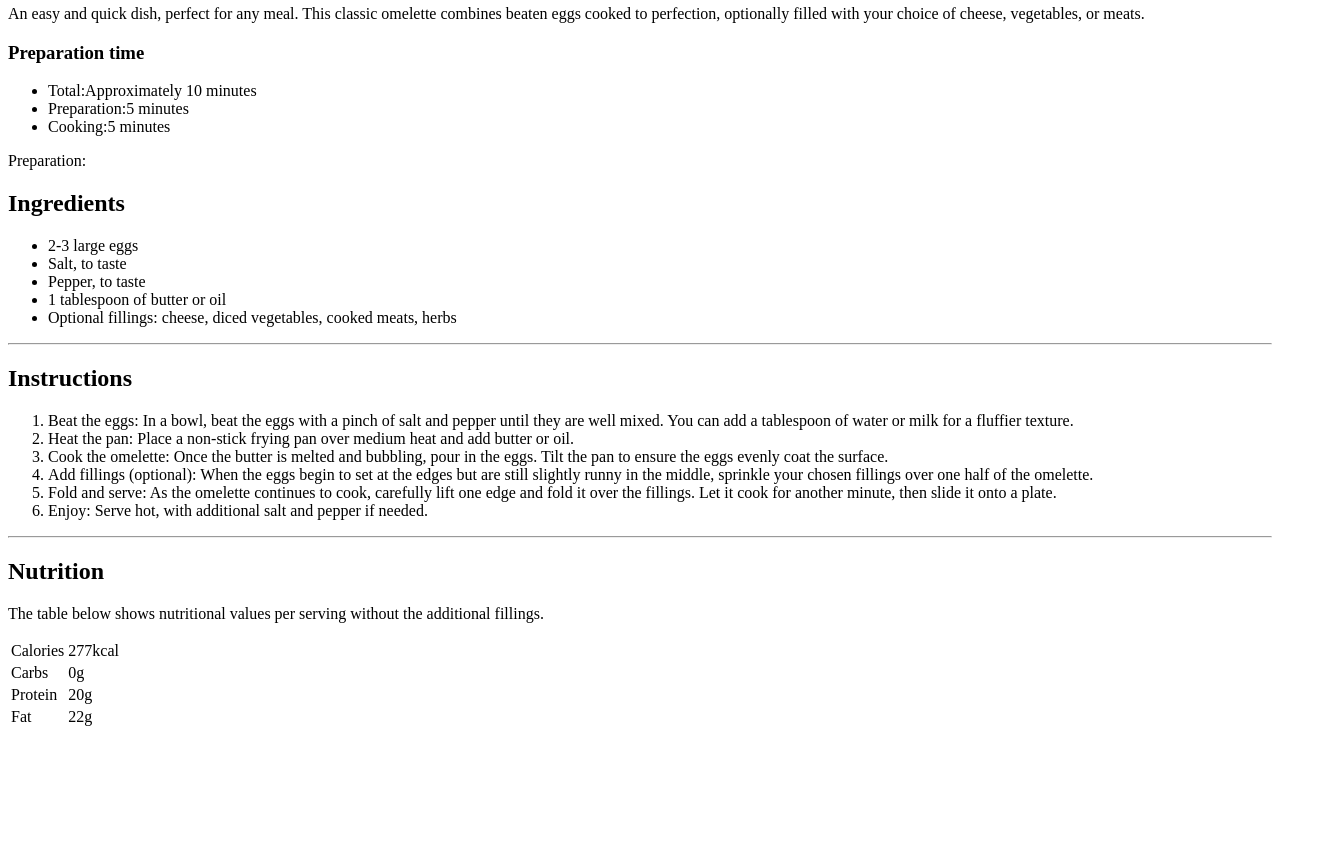
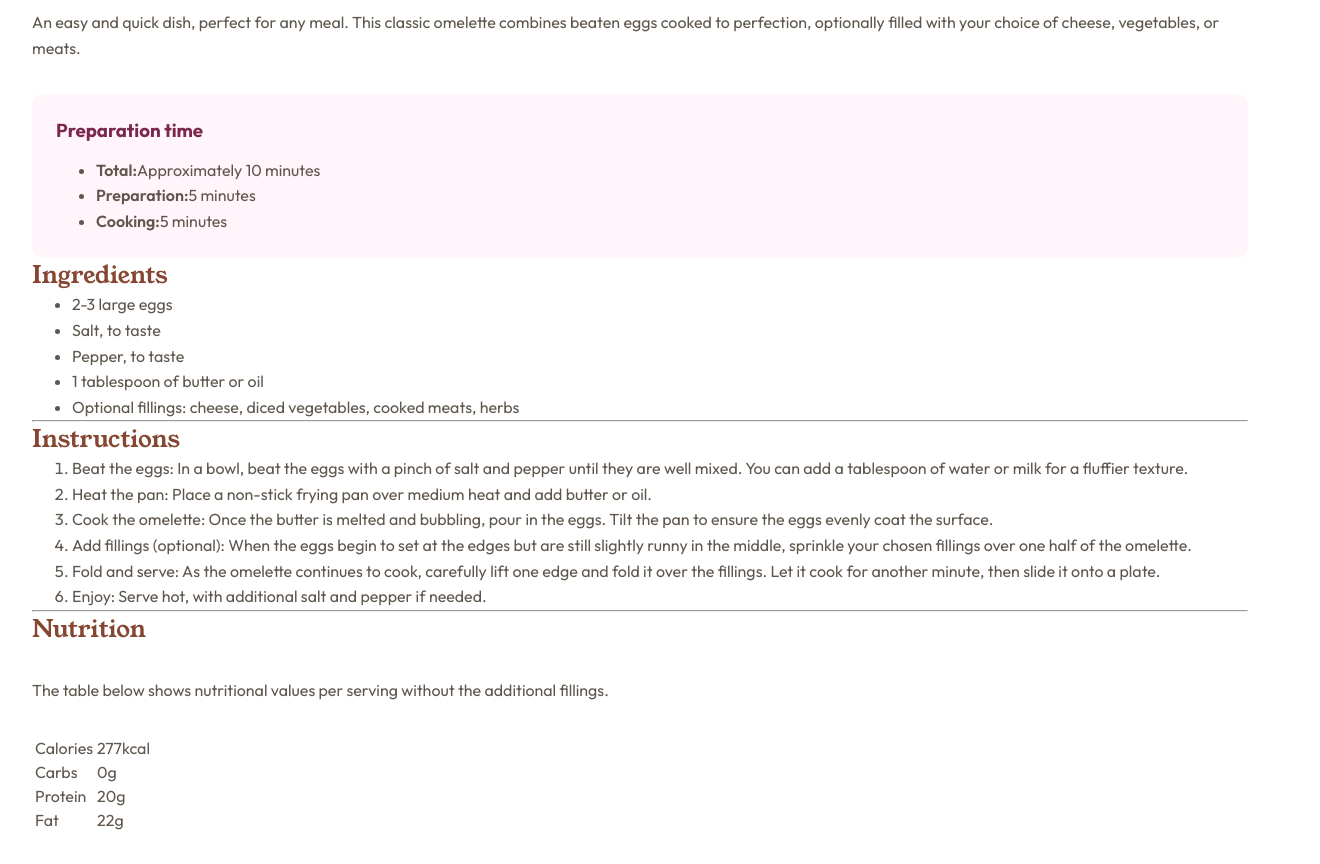
Before and after one commit to abdo-ali/Recipe-page, a plain HTML site: page index.html in a window 1280 px wide. Shown: the part 687-1551 px from the top of the page, 1320 px wide, since content can reach past the window. Before the commit the page ends 1424 px from the top, so only its background shows below. Drawn offline with Linux system fonts and the light colour scheme.

Commit message:
edit css file

```diff
--- a/css/style.css
+++ b/css/style.css
@@ -1,3 +1,18 @@
+
+/* @font-face{
+    font-family: 'Outfit' ;
+    font-display: swap;
+    font-weight: 400 700;
+    src: url('assets/fonts/outfit/Outfit-VariableFont_wght.ttf')
+        format('truetype');
+}
+@font-face {
+    font-family: 'Young Serif';
+    font-display: swap;
+    font-weight: 400;
+    src: url('assets/fonts/outfit/Outfit-VariableFont_wght.ttf')
+         format('truetype');
+  } */
 :root{
     --White: hsl(0, 0%, 100%);
 
@@ -10,4 +25,76 @@
 
     --Rose-800: hsl(332, 51%, 32%);
     --Rose-50: hsl(330, 100%, 98%);
+
+    --font-family-default-1: 'Young Serif', sans-serif;
+    --font-family-default-2: "Outfit", sans-serif;
+
+    --fw-regular: 400;
+    --fw-bold: 600;
+    --fw-black: 700;
+
+    --main-padding: 2rem;
+
+    --fs-400: 1.125rem;
+    --fs-500: 1.25rem;
+    --fs-600: 1.5rem;
+    --fs-700: 1.75rem;
+    --fs-800: 2rem;
+    --fs-900: 5rem;
 }
+
+*,
+*::after,
+*::before{
+    box-sizing: border-box;
+}
+*{
+    margin: 0;
+}
+img{
+  display: block;
+  max-width: 100%;
+}
+
+h1,
+h2{
+    font-family: var(--font-family-default-1);
+    font-weight: var(--fw-regular);
+}
+h1{
+    line-height: 1;
+    color: var(--Stone-900);
+}
+h2{
+    color: var(--Brown-800);
+}
+h3{
+    color: var(--Rose-800);
+    padding-bottom: calc(var(--main-padding) * .5) ;
+}
+li{
+    line-height: 1.6;
+}
+li span{
+    font-weight: var(--fw-bold);
+}
+body{
+    font-family: var(--font-family-default-2);
+}
+.container{
+    padding: calc(var(--main-padding) * 1.5) var(--main-padding);
+    color: var(--Stone-600);
+}
+p{
+    padding: var(--main-padding) 0;
+    line-height: 1.6;
+}
+.preparetion-time{
+    background-color: var(--Rose-50);
+    padding: calc(var(--main-padding) *.75) ;
+    border-radius: 10px;
+    -webkit-border-radius: 10px;
+    -moz-border-radius: 10px;
+    -ms-border-radius: 10px;
+    -o-border-radius: 10px;
+}
--- a/index.html
+++ b/index.html
@@ -7,11 +7,16 @@
   <link rel="icon" type="image/png" sizes="32x32" href="./assets/images/favicon-32x32.png">
   <link rel="stylesheet" href="css/style.css">
   <title>Frontend Mentor | Recipe page</title>
+  <link rel="preconnect" href="https://fonts.googleapis.com">
+  <link rel="preconnect" href="https://fonts.gstatic.com" crossorigin>
+  <link href="https://fonts.googleapis.com/css2?family=Young+Serif&display=swap" rel="stylesheet">
+  <link href="https://fonts.googleapis.com/css2?family=Outfit:wght@100..900&display=swap" rel="stylesheet">
 
 </head>
 <body>
   <main>
     <img src="assets/images/image-omelette.jpeg" alt="">
+    <div class="container">
       <h1>Simple Omelette Recipe</h1>
       <p>
         An easy and quick dish, perfect for any meal. This classic omelette combines beaten eggs cooked
@@ -25,7 +30,6 @@
           <li><span>Preparation:</span>5 minutes</li>
           <li><span>Cooking:</span>5 minutes</li>
         </ul>
-      Preparation:
       </div>
 
       <h2>Ingredients</h2>
@@ -87,6 +91,7 @@
           <td>22g</td>
         </tr>
       </table>
+    </div>
 
   </main>
 </body>
```
Lines whose indentation alone changed are shown as unchanged.
